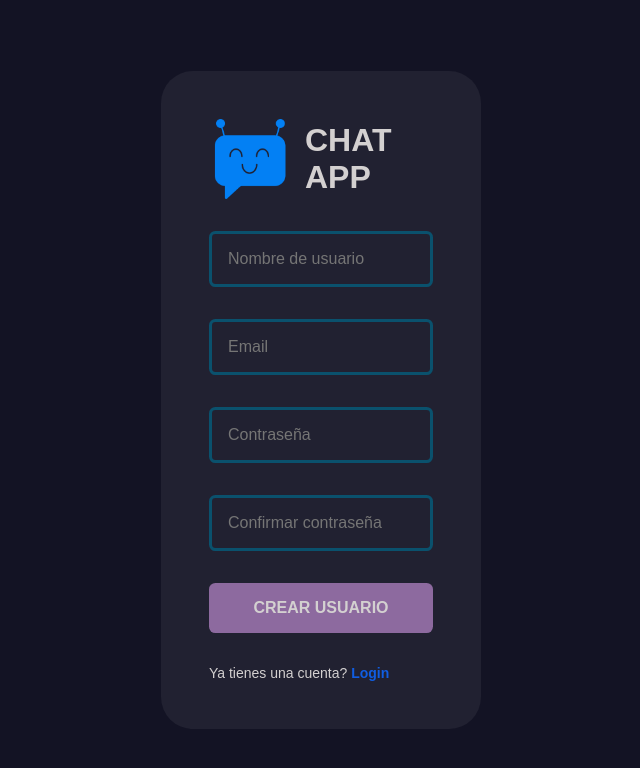
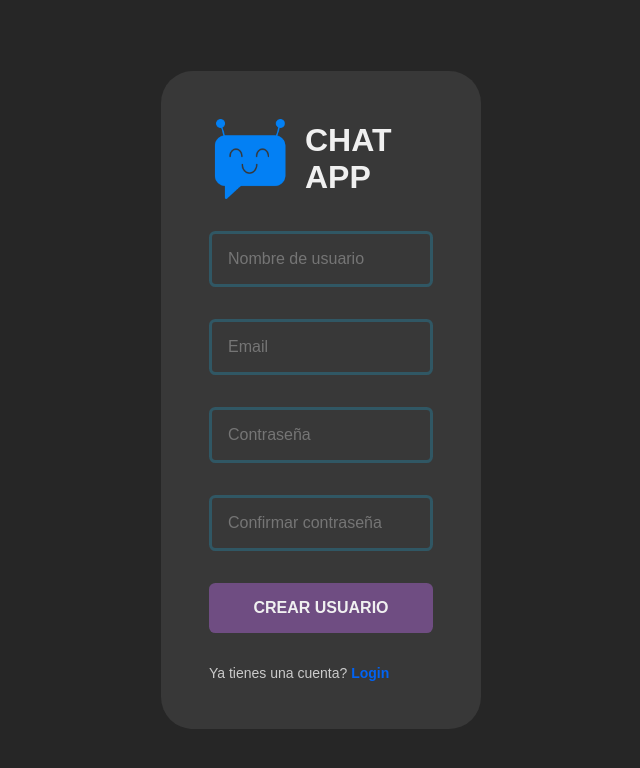
Before and after one commit to ortega-pablo/chat-app, a React (Vite) app in the folder client/: page /register in a window 1280 px wide. Shown: the top 768 px of the page, without its empty margins (319-959 px from the left). Built offline with nearby package versions, Linux system fonts and the light colour scheme.

Commit message:
feat: Agrego tema a componente login

```diff
--- a/client/src/pages/register/Register.style.ts
+++ b/client/src/pages/register/Register.style.ts
@@ -8,7 +8,7 @@ export const FormContainer = styled.div`
   justify-content: center;
   align-items: center;
   gap: 1rem;
-  background-color: #131324;
+  background-color: ${(props) => props.theme.colors.background[3]};
   .brand {
     display: flex;
     justify-content: center;
@@ -18,7 +18,7 @@ export const FormContainer = styled.div`
       height: 5rem;
     }
     h1 {
-      color: #d3d0d0;
+      color: ${(props) => props.theme.colors.text[1]};
       text-transform: uppercase;
       font-size: xx-large;
     }
@@ -28,24 +28,24 @@ export const FormContainer = styled.div`
     flex-direction: column;
     width: 20rem;
     gap: 2rem;
-    background-color: #eeeeee10;
+    background-color: ${(props) => props.theme.colors.background[1]};
     border-radius: 2rem;
     padding: 3rem 3rem;
     input {
       background-color: transparent;
       padding: 1rem;
-      border: 0.2rem solid #0a516d;
+      border: 0.2rem solid ${(props) => props.theme.colors.primary40};
       border-radius: 0.4rem;
-      color: white;
+      color: ${(props) => props.theme.colors.text[1]};
       font-size: 1rem;
       &:focus {
-        border: 0.2rem solid #1caee7;
+        border: 0.2rem solid ${(props) => props.theme.colors.primary100};
         outline: none;
       }
     }
     button {
-      background-color: #8d6a9f;
-      color: #d3d0d0;
+      background-color: ${(props) => props.theme.colors.secondary80};
+      color: ${(props) => props.theme.colors.text[1]};
       padding: 1rem 2rem;
       border: none;
       font-weight: bold;
@@ -54,13 +54,13 @@ export const FormContainer = styled.div`
       font-size: 1rem;
       text-transform: uppercase;
       &:hover {
-        background-color: #a663cc;
+        background-color: ${(props) => props.theme.colors.secondary100};
       }
     }
     span {
-      color: #d3d0d0;
+      color: ${(props) => props.theme.colors.text[2]};
       a {
-        color: #105de2;
+        color: ${(props) => props.theme.colors.text.link};
         text-decoration: none;
         font-weight: bold;
       }
```
